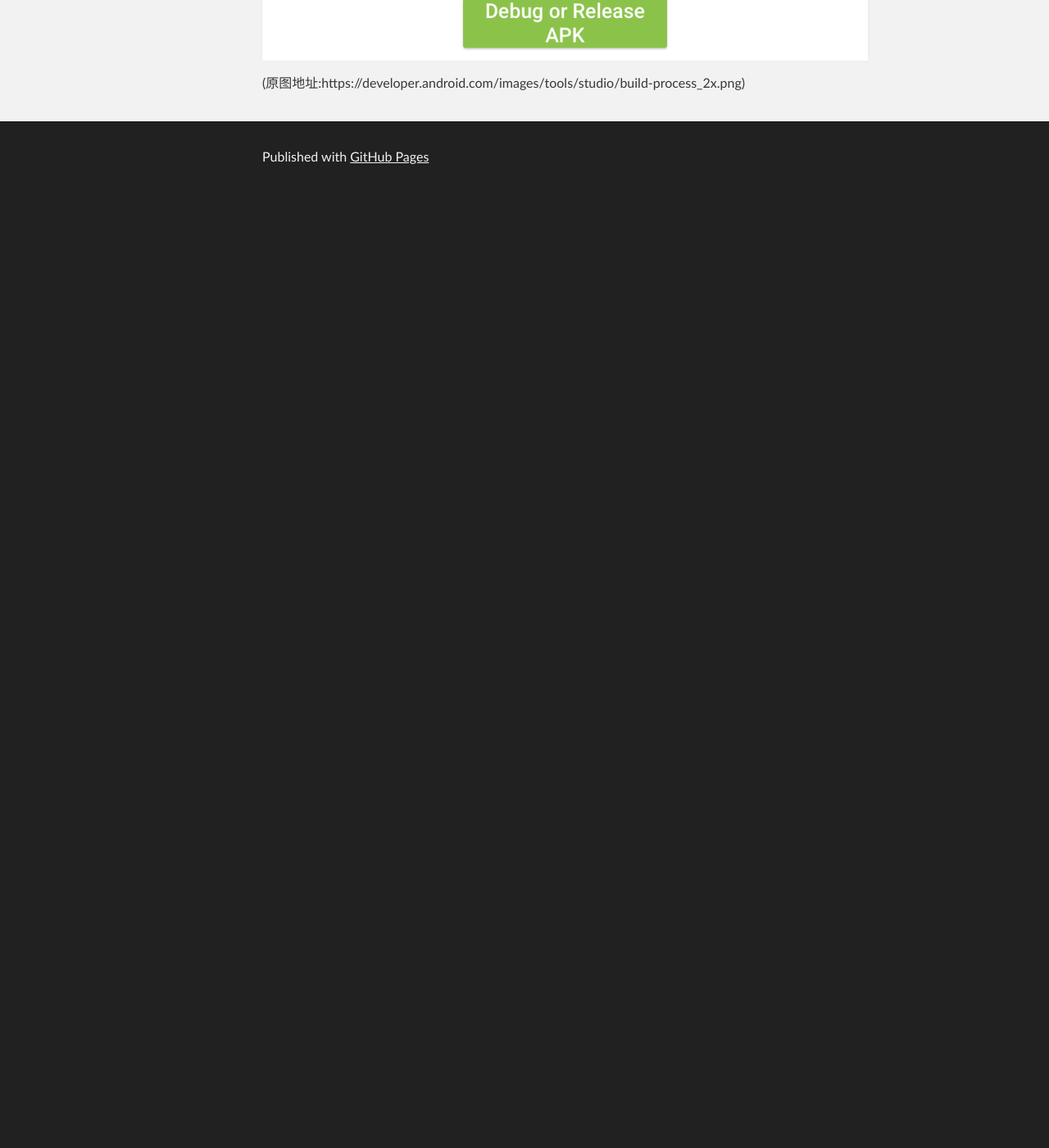
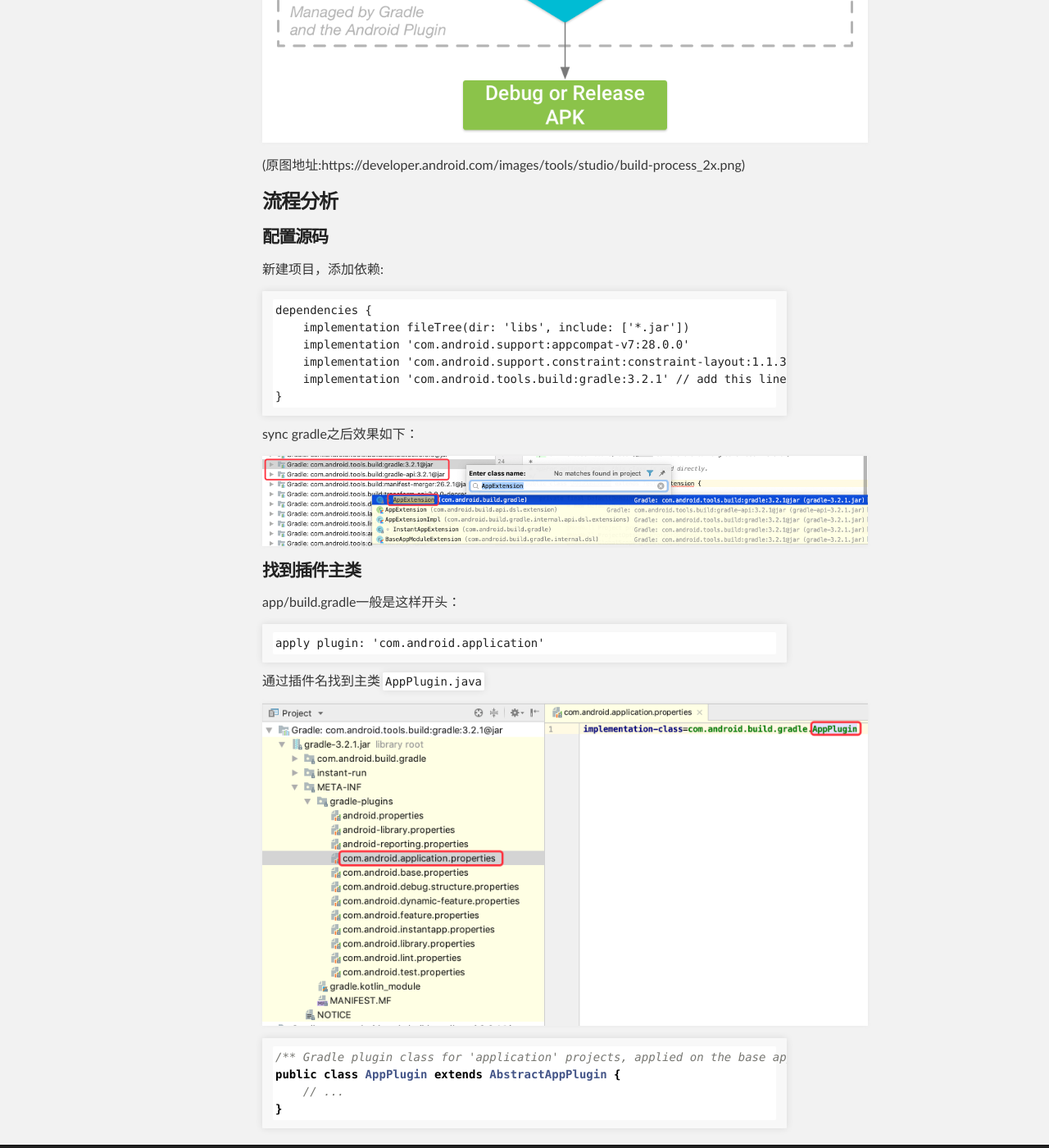
Before and after one commit to mwping/mwping.github.io, a Jekyll site: the page built from android/build-app.md, in a window 1280 px wide and 1400 px high, scrolled down 1333 px. Shown: the whole window at 82% size. Built offline with Jekyll 4.4.1, drawn with Linux system fonts in a browser that asks for light colours; our own code applies the rules of GitHub Pages for plain Markdown files; before the commit the page ends 1571 px from its top, so only the background shows below that; some of the changed text lies outside the part shown.

Commit message:
add 项目配置

````diff
--- a/android/build-app.md
+++ b/android/build-app.md
@@ -1,9 +1,13 @@
-## App构建流程
+## App构建流程分析
 
 ### 目录
 
 * ##### [构建流程](#1)
   1. [官方文档](#1.1)
+
+* ##### [流程分析](#2)
+  1. [配置源码](#2.1)
+  2. [找到插件主类](#2.2)
 
 <h3 id="1">构建流程</h3>
 
@@ -14,3 +18,38 @@
 ![](../assets/images/build-process_2x.png)
 
 (原图地址:https://developer.android.com/images/tools/studio/build-process_2x.png)
+
+
+<h3 id="2">流程分析</h3>
+
+<h4 id="2.1">配置源码</h4>
+
+新建项目，添加依赖:
+```
+dependencies {
+    implementation fileTree(dir: 'libs', include: ['*.jar'])
+    implementation 'com.android.support:appcompat-v7:28.0.0'
+    implementation 'com.android.support.constraint:constraint-layout:1.1.3'
+    implementation 'com.android.tools.build:gradle:3.2.1' // add this line
+}
+```
+sync gradle之后效果如下：
+
+![](../assets/images/gradle321.png)
+
+<h4 id="2.2">找到插件主类</h4>
+
+app/build.gradle一般是这样开头：
+```
+apply plugin: 'com.android.application'
+```
+通过插件名找到主类`AppPlugin.java`
+
+![](../assets/images/appplugin.png)
+
+```java
+/** Gradle plugin class for 'application' projects, applied on the base application module */
+public class AppPlugin extends AbstractAppPlugin {
+    // ...
+}
+```
````
Also changed, not shown: index.md (+1 -1 lines), assets/images/appplugin.png (added), assets/images/gradle321.png (added).
